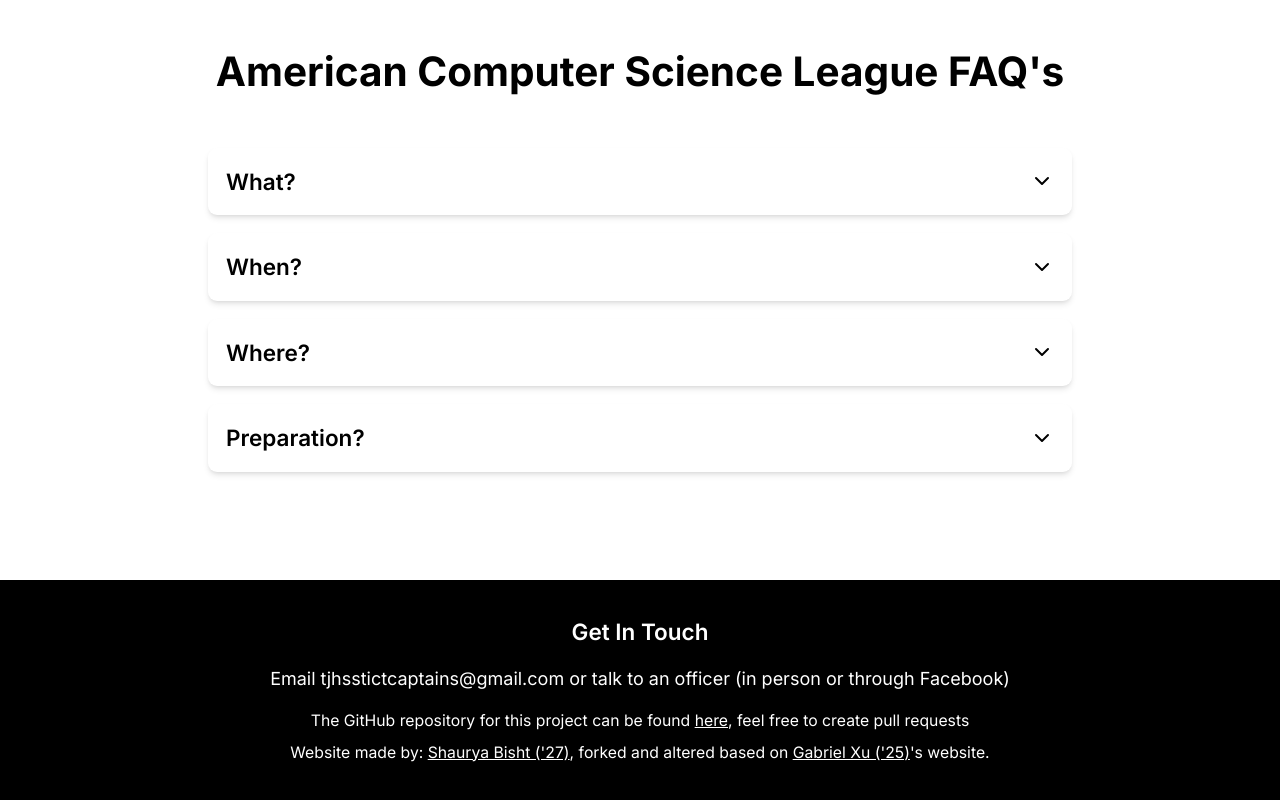
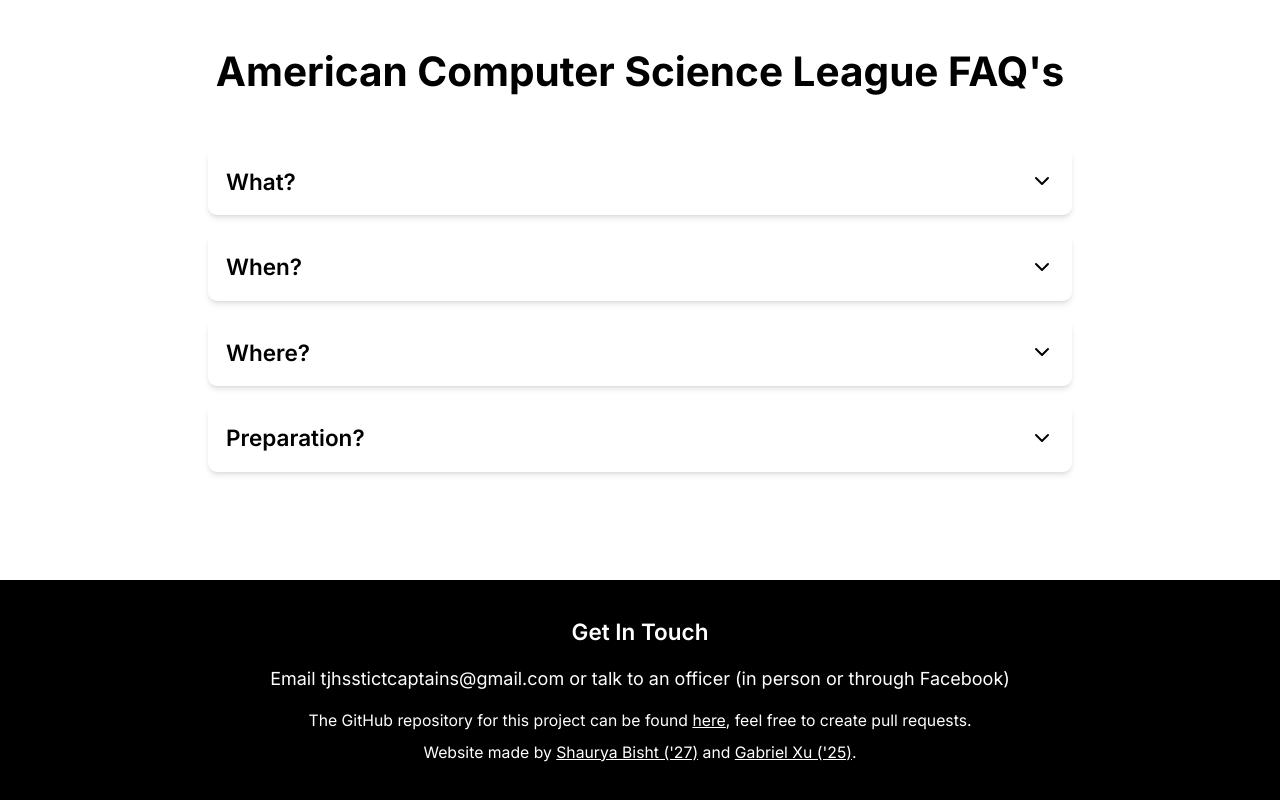
Before and after one commit to TJ-Computer-Team/ict-website, a Next.js app: page / in a window 1280 px wide. Shown: the part 2322-3122 px from the top of the page. Built offline with nearby package versions, Linux system fonts and the light colour scheme.

Commit message:
Update layout.tsx

```diff
--- a/app/layout.tsx
+++ b/app/layout.tsx
@@ -70,10 +70,10 @@
               <h3 className="text-xl font-semibold mb-4">Get In Touch</h3>
               <p className="mb-4">Email tjhsstictcaptains@gmail.com or talk to an officer (in person or through Facebook)</p>
               <p className="text-sm">
-                The GitHub repository for this project can be found <a href="https://github.com/ssbdragonfly/ict" target="_blank" rel="noopener noreferrer" className="underline">here</a>, feel free to create pull requests
+                The GitHub repository for this project can be found <a href="https://github.com/TJ-Computer-Team/ict-website" target="_blank" rel="noopener noreferrer" className="underline">here</a>, feel free to create pull requests.
               </p>
               <p className="text-sm mt-2">
-                Website made by: <a href="https://github.com/ssbdragonfly" target="_blank" rel="noopener noreferrer" className="underline">Shaurya Bisht (&apos;27)</a>, forked and altered based on <a href="https://github.com/Gabriel-Xu" target="_blank" rel="noopener noreferrer" className="underline">Gabriel Xu (&apos;25)</a>&apos;s website.
+                Website made by <a href="https://github.com/ssbdragonfly" target="_blank" rel="noopener noreferrer" className="underline">Shaurya Bisht (&apos;27)</a> and <a href="https://github.com/Gabriel-Xu" target="_blank" rel="noopener noreferrer" className="underline">Gabriel Xu (&apos;25)</a>.
               </p>
             </div>
           </footer>
```
